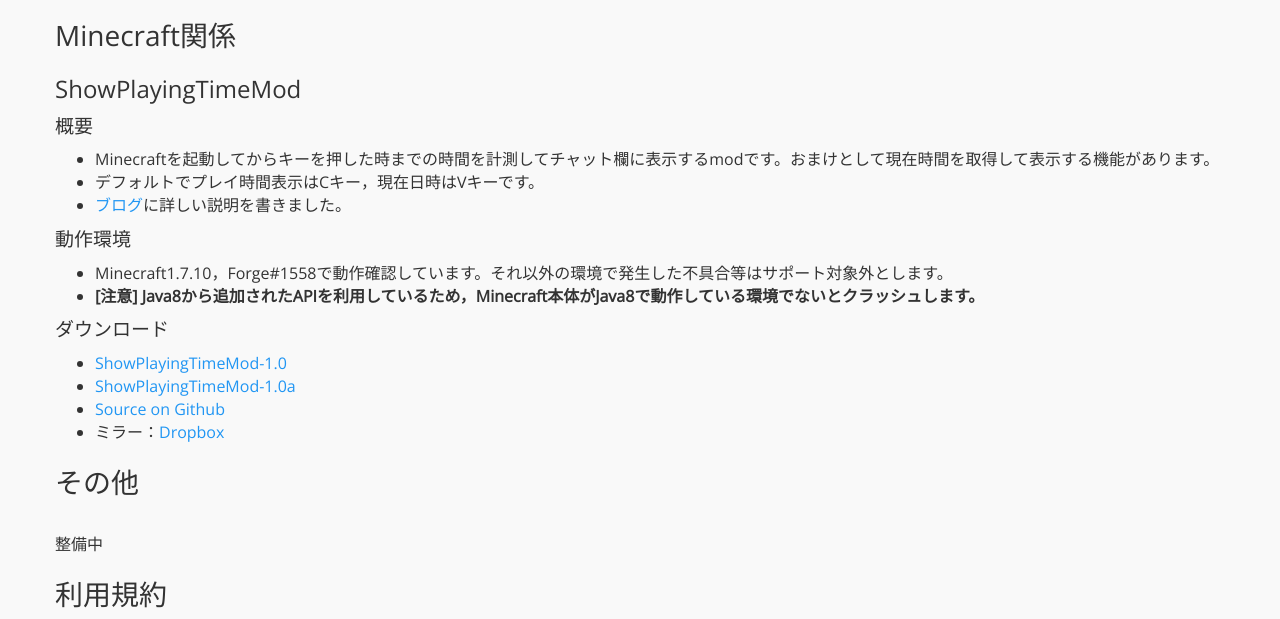
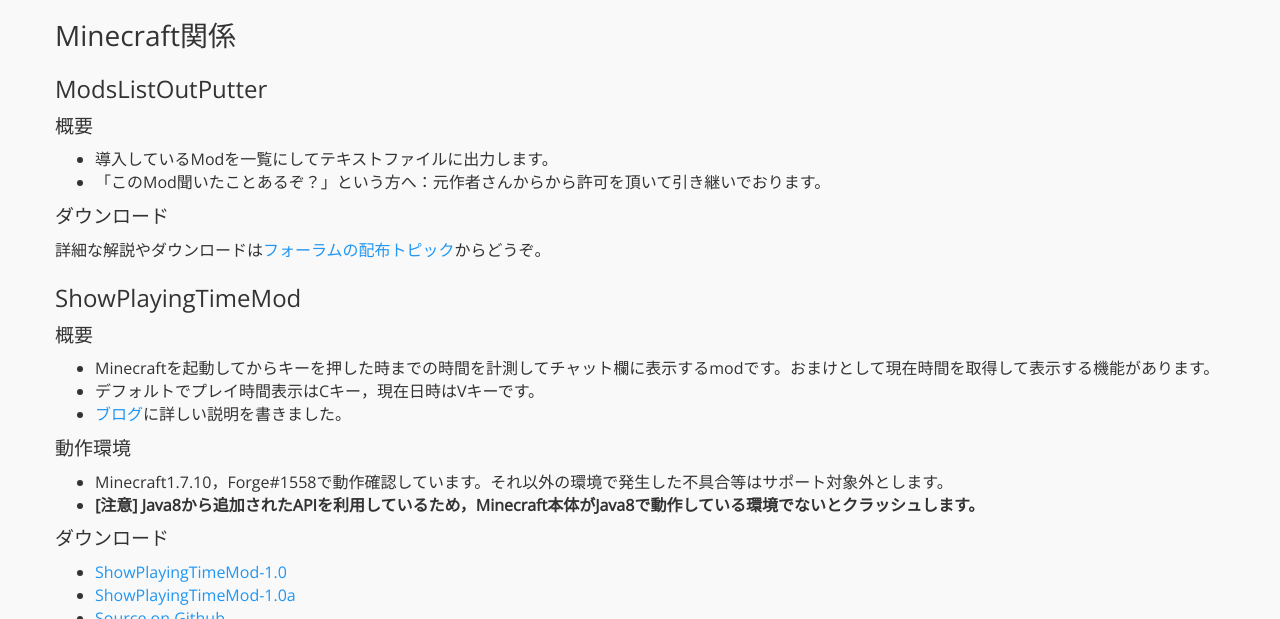
Before and after one commit to Hayabusa58/Hayabusa-s-works, a plain HTML site: page distribution.html in a window 1280 px wide. Shown: the part 175-794 px from the top of the page. Drawn offline with nearby package versions, Linux system fonts and the light colour scheme.

Commit message:
ModsListOutPutterの項目を追加
HTML書くのが苦行になってきたのでフォーラムに丸投げ

```diff
--- a/distribution.html
+++ b/distribution.html
@@ -82,6 +82,15 @@
 		    </div>
 		    <p>作ったものを置いていきます。</p>
 		    <h2>Minecraft関係</h2>
+		    <h3>ModsListOutPutter</h3>
+		    <h4>概要</h4>
+		    <ul type="disc">
+		    <li>導入しているModを一覧にしてテキストファイルに出力します。</li>
+		    <li>「このMod聞いたことあるぞ？」という方へ：元作者さんからから許可を頂いて引き継いでおります。</li></ul>
+		    <h4>ダウンロード</h4>
+		    詳細な解説やダウンロードは<a href="http://forum.minecraftuser.jp/viewtopic.php?f=13&t=31006">フォーラムの配布トピック</a>からどうぞ。
+		    </ul>
+
 		    <h3>ShowPlayingTimeMod</h3>
 		    <h4>概要</h4>
 		    <ul type="disc">
```
